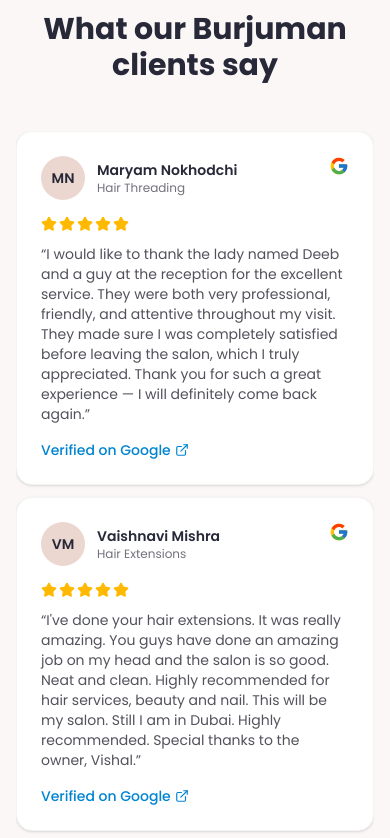
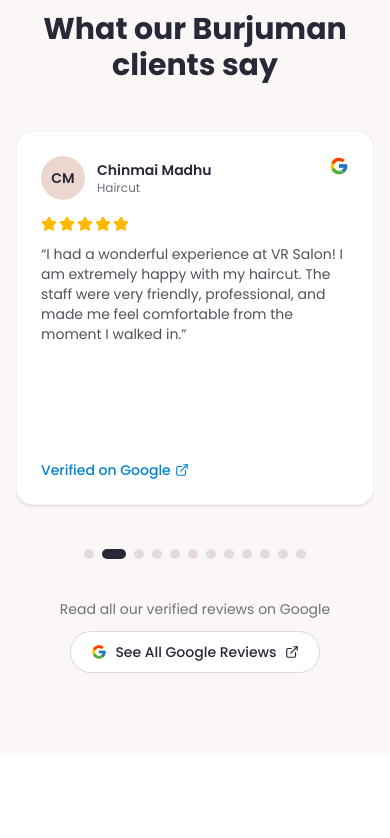
Before and after one commit to brandismtechnologies2023-eng/-vr-unisex-salon-v3, a Next.js app: page / in a window 390 px wide. Shown: the part 9860-10698 px from the top of the page. Built offline with nearby package versions, Linux system fonts and the light colour scheme.

Commit message:
Show one review per slide instead of three
REVIEWS_PER_SLIDE 3 -> 1, and the slide layout is now a single
centered card (max-w-xl) instead of a 1/2/3-column grid, so both
desktop and mobile advance one review at a time.

```diff
--- a/components/home/Testimonials.tsx
+++ b/components/home/Testimonials.tsx
@@ -8,7 +8,7 @@ import { GoogleIcon } from "@/components/shared/SocialIcons";
 import { testimonials } from "@/lib/data";
 import { siteConfig } from "@/lib/site-config";
 
-const REVIEWS_PER_SLIDE = 3;
+const REVIEWS_PER_SLIDE = 1;
 const AUTO_PLAY_INTERVAL = 5000;
 
 function chunk<T>(items: T[], size: number): T[][] {
@@ -45,7 +45,7 @@ export default function Testimonials() {
           slides={slides}
           autoPlayInterval={AUTO_PLAY_INTERVAL}
           arrowLabel="reviews"
-          slideClassName="grid grid-cols-1 gap-3 sm:grid-cols-2 lg:grid-cols-3"
+          slideClassName="mx-auto max-w-xl"
           renderSlide={(slideReviews) => (
             <>
               {slideReviews.map((testimonial) => (
```
